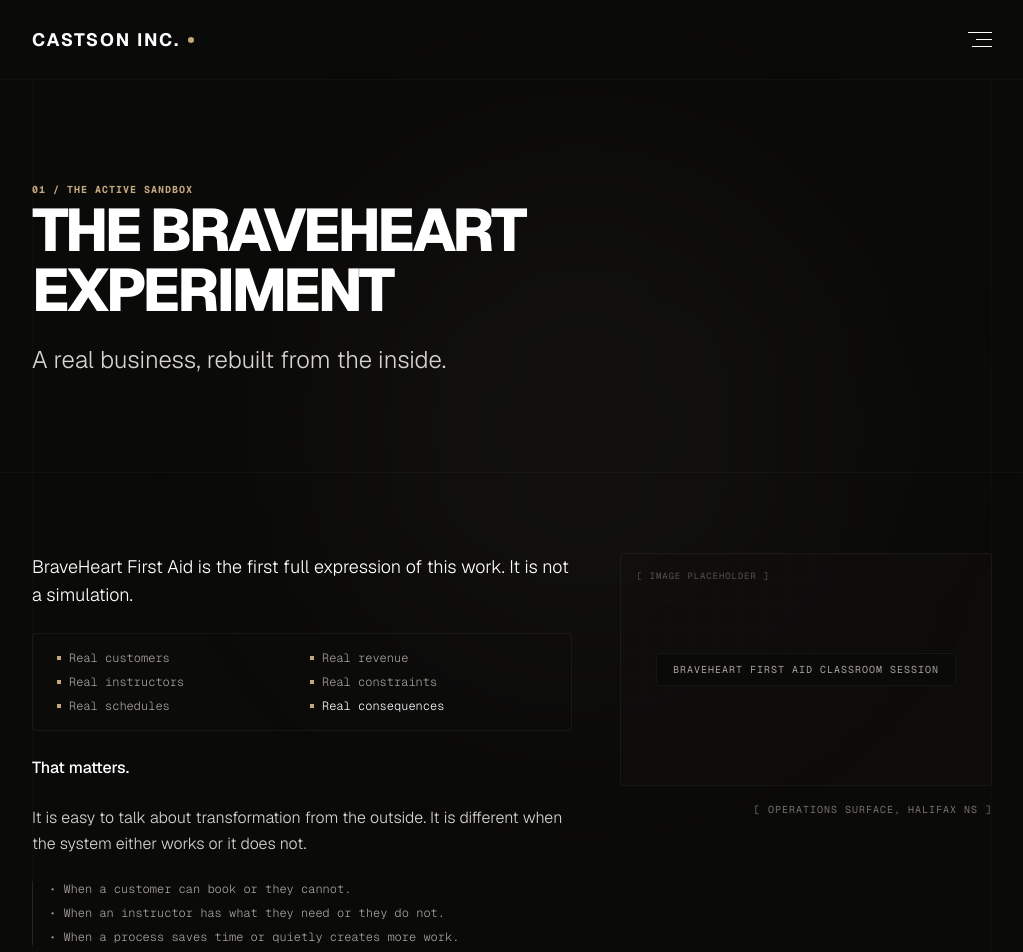
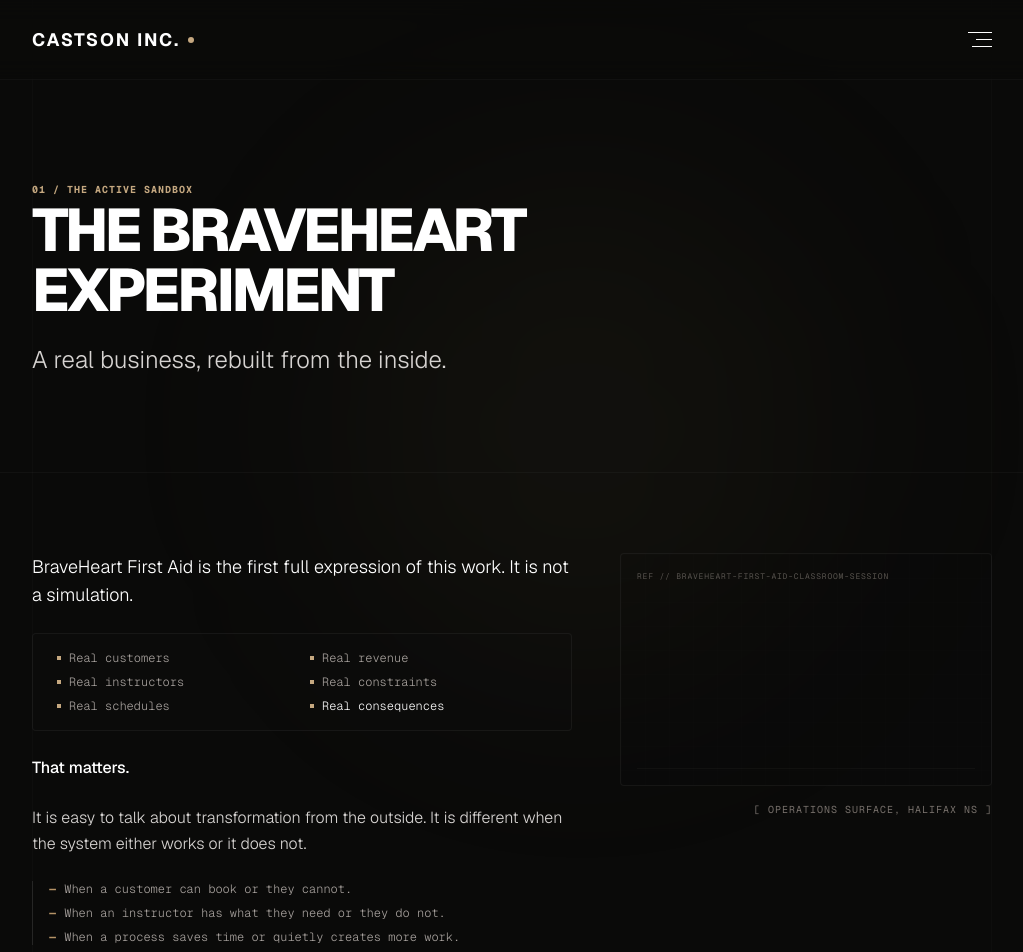
Before and after one commit to ee-prog/castson-site, a Next.js app: page /braveheart in a window 1280 px wide. Shown: the top 952 px of the page, without its empty margins (128-1151 px from the left). Built offline with nearby package versions, Linux system fonts and the light colour scheme.

Commit message:
chore: revise homepage hierarchy, fix formatting, and update positioning

```diff
--- a/src/app/about/page.tsx
+++ b/src/app/about/page.tsx
@@ -91,11 +91,20 @@ export default function About() {
               </ul>
             </div>
 
-            <p className="border-t border-white/5 pt-6 text-zinc-400 text-xs font-mono">
-              • <strong>BraveHeart</strong> is the initial proof.<br />
-              • <strong>Ripley</strong> is the operating layer.<br />
-              • <strong>castson.com</strong> is the record.
-            </p>
+            <div className="space-y-2 pt-6 border-t border-white/5 text-zinc-400 text-xs font-mono">
+              <div className="flex items-center gap-2">
+                <span className="h-1.5 w-1.5 bg-emerald-500 rounded-full shrink-0"></span>
+                <span><strong>BraveHeart</strong> is the initial proof.</span>
+              </div>
+              <div className="flex items-center gap-2">
+                <span className="h-1.5 w-1.5 bg-emerald-500 rounded-full shrink-0"></span>
+                <span><strong>Ripley</strong> is the operating layer.</span>
+              </div>
+              <div className="flex items-center gap-2">
+                <span className="h-1.5 w-1.5 bg-emerald-500 rounded-full shrink-0"></span>
+                <span><strong>castson.com</strong> is the record.</span>
+              </div>
+            </div>
 
           </div>
 
--- a/src/app/braveheart/page.tsx
+++ b/src/app/braveheart/page.tsx
@@ -4,13 +4,20 @@ import React from "react";
 import { ChevronRight } from "lucide-react";
 
 function ImagePlaceholder({ label }: { label: string }) {
+  const refCode = label
+    .toUpperCase()
+    .replace(/[^A-Z0-9\s]/g, "")
+    .trim()
+    .replace(/\s+/g, "-");
+
   return (
-    <div className="w-full aspect-[16/10] bg-zinc-900/40 border border-white/5 rounded-sm flex flex-col items-center justify-center p-6 relative overflow-hidden group theme-transition">
-      <div className="absolute inset-0 bg-[linear-gradient(to_right,#ffffff02_1px,transparent_1px),linear-gradient(to_bottom,#ffffff02_1px,transparent_1px)] bg-[size:1.5rem_1.5rem] pointer-events-none"></div>
-      <div className="absolute top-4 left-4 text-[9px] font-mono text-zinc-600 uppercase tracking-widest">[ Image Placeholder ]</div>
-      <span className="text-[10px] font-mono text-zinc-400 text-center tracking-widest uppercase px-4 py-2 border border-white/5 bg-zinc-950/80 rounded-sm relative z-10 group-hover:border-emerald-400/30 group-hover:text-emerald-400 transition-all duration-300">
-        {label}
+    <div className="w-full aspect-[16/10] bg-zinc-900/10 border border-white/5 rounded-sm flex flex-col justify-between p-4 relative overflow-hidden group theme-transition">
+      {/* Blueprint grid lines */}
+      <div className="absolute inset-0 bg-[linear-gradient(to_right,#ffffff01_1px,transparent_1px),linear-gradient(to_bottom,#ffffff01_1px,transparent_1px)] bg-[size:1.5rem_1.5rem] pointer-events-none"></div>
+      <span className="text-[8px] font-mono text-zinc-600 tracking-widest uppercase relative z-10 block">
+        REF // {refCode}
       </span>
+      <div className="w-full h-[1px] bg-white/[0.03] relative z-10"></div>
     </div>
   );
 }
@@ -94,10 +101,19 @@ export default function BraveHeart() {
                 It is easy to talk about transformation from the outside. It is different when the system either works or it does not.
               </p>
 
-              <ul className="space-y-2 text-xs font-mono text-zinc-400 pl-4 border-l border-white/10">
-                <li>• When a customer can book or they cannot.</li>
-                <li>• When an instructor has what they need or they do not.</li>
-                <li>• When a process saves time or quietly creates more work.</li>
+              <ul className="space-y-2 text-xs font-mono text-zinc-400 pl-4 border-l border-white/10 list-none">
+                <li className="flex items-start gap-2">
+                  <span className="text-emerald-500 font-bold shrink-0">—</span>
+                  <span>When a customer can book or they cannot.</span>
+                </li>
+                <li className="flex items-start gap-2">
+                  <span className="text-emerald-500 font-bold shrink-0">—</span>
+                  <span>When an instructor has what they need or they do not.</span>
+                </li>
+                <li className="flex items-start gap-2">
+                  <span className="text-emerald-500 font-bold shrink-0">—</span>
+                  <span>When a process saves time or quietly creates more work.</span>
+                </li>
               </ul>
 
               <p className="text-lg text-white font-medium pt-2">
@@ -259,23 +275,23 @@ export default function BraveHeart() {
 
                 <ul className="space-y-3 text-xs font-mono text-zinc-300">
                   <li className="flex items-start gap-2">
-                    <span className="text-emerald-500 font-bold">?</span>
+                    <span className="text-emerald-500 font-bold shrink-0">Q1 //</span>
                     <span>Can BraveHeart grow without becoming more complicated?</span>
                   </li>
                   <li className="flex items-start gap-2">
-                    <span className="text-emerald-500 font-bold">?</span>
+                    <span className="text-emerald-500 font-bold shrink-0">Q2 //</span>
                     <span>Can fewer decisions depend on me?</span>
                   </li>
                   <li className="flex items-start gap-2">
-                    <span className="text-emerald-500 font-bold">?</span>
+                    <span className="text-emerald-500 font-bold shrink-0">Q3 //</span>
                     <span>Can the business hold more of its own intelligence?</span>
                   </li>
                   <li className="flex items-start gap-2">
-                    <span className="text-emerald-500 font-bold">?</span>
+                    <span className="text-emerald-500 font-bold shrink-0">Q4 //</span>
                     <span>Can marketing, operations, finance, scheduling, and customer experience become part of the same living picture?</span>
                   </li>
                   <li className="flex items-start gap-2">
-                    <span className="text-white font-bold">?</span>
+                    <span className="text-white font-bold shrink-0">Q5 //</span>
                     <span className="text-white">Can a small service company operate with the leverage of a much larger one while staying human?</span>
                   </li>
                 </ul>
--- a/src/app/contact/page.tsx
+++ b/src/app/contact/page.tsx
@@ -70,7 +70,7 @@ export default function Contact() {
                   "A builder interested in hospitality, tourism, and legacy brands."
                 ].map((item, idx) => (
                   <div key={idx} className="flex items-start gap-2.5 p-3.5 border border-white/5 bg-zinc-900/20 rounded-sm">
-                    <span className="text-emerald-400 font-bold mt-0.5">•</span>
+                    <span className="text-emerald-400 font-bold mt-0.5">—</span>
                     <span>{item}</span>
                   </div>
                 ))}
--- a/src/app/now/page.tsx
+++ b/src/app/now/page.tsx
@@ -4,13 +4,20 @@ import React from "react";
 import { ChevronRight } from "lucide-react";
 
 function ImagePlaceholder({ label }: { label: string }) {
+  const refCode = label
+    .toUpperCase()
+    .replace(/[^A-Z0-9\s]/g, "")
+    .trim()
+    .replace(/\s+/g, "-");
+
   return (
-    <div className="w-full aspect-[16/10] bg-zinc-900/40 border border-white/5 rounded-sm flex flex-col items-center justify-center p-6 relative overflow-hidden group theme-transition">
-      <div className="absolute inset-0 bg-[linear-gradient(to_right,#ffffff02_1px,transparent_1px),linear-gradient(to_bottom,#ffffff02_1px,transparent_1px)] bg-[size:1.5rem_1.5rem] pointer-events-none"></div>
-      <div className="absolute top-4 left-4 text-[9px] font-mono text-zinc-600 uppercase tracking-widest">[ Image Placeholder ]</div>
-      <span className="text-[10px] font-mono text-zinc-400 text-center tracking-widest uppercase px-4 py-2 border border-white/5 bg-zinc-950/80 rounded-sm relative z-10 group-hover:border-emerald-400/30 group-hover:text-emerald-400 transition-all duration-300">
-        {label}
+    <div className="w-full aspect-[16/10] bg-zinc-900/10 border border-white/5 rounded-sm flex flex-col justify-between p-4 relative overflow-hidden group theme-transition">
+      {/* Blueprint grid lines */}
+      <div className="absolute inset-0 bg-[linear-gradient(to_right,#ffffff01_1px,transparent_1px),linear-gradient(to_bottom,#ffffff01_1px,transparent_1px)] bg-[size:1.5rem_1.5rem] pointer-events-none"></div>
+      <span className="text-[8px] font-mono text-zinc-600 tracking-widest uppercase relative z-10 block">
+        REF // {refCode}
       </span>
+      <div className="w-full h-[1px] bg-white/[0.03] relative z-10"></div>
     </div>
   );
 }
@@ -125,7 +132,7 @@ export default function Now() {
                   "What should be removed entirely?"
                 ].map((q, idx) => (
                   <li key={idx} className="flex gap-2.5 items-start">
-                    <span className="text-emerald-500 font-bold font-mono">?</span>
+                    <span className="text-emerald-500 font-bold font-mono shrink-0">Q{idx + 1} {"//"}</span>
                     <span>{q}</span>
                   </li>
                 ))}
--- a/src/app/page.tsx
+++ b/src/app/page.tsx
@@ -5,14 +5,20 @@ import Link from "next/link";
 import { ArrowRight, ChevronRight } from "lucide-react";
 
 function ImagePlaceholder({ label }: { label: string }) {
+  const refCode = label
+    .toUpperCase()
+    .replace(/[^A-Z0-9\s]/g, "")
+    .trim()
+    .replace(/\s+/g, "-");
+
   return (
-    <div className="w-full aspect-[16/10] bg-zinc-900/40 border border-white/5 rounded-sm flex flex-col items-center justify-center p-6 relative overflow-hidden group theme-transition">
+    <div className="w-full aspect-[16/10] bg-zinc-900/10 border border-white/5 rounded-sm flex flex-col justify-between p-4 relative overflow-hidden group theme-transition">
       {/* Blueprint grid lines */}
-      <div className="absolute inset-0 bg-[linear-gradient(to_right,#ffffff02_1px,transparent_1px),linear-gradient(to_bottom,#ffffff02_1px,transparent_1px)] bg-[size:1.5rem_1.5rem] pointer-events-none"></div>
-      <div className="absolute top-4 left-4 text-[9px] font-mono text-zinc-600 uppercase tracking-widest">[ Image Placeholder ]</div>
-      <span className="text-[10px] font-mono text-zinc-400 text-center tracking-widest uppercase px-4 py-2 border border-white/5 bg-zinc-950/80 rounded-sm relative z-10 group-hover:border-emerald-400/30 group-hover:text-emerald-400 transition-all duration-300">
-        {label}
+      <div className="absolute inset-0 bg-[linear-gradient(to_right,#ffffff01_1px,transparent_1px),linear-gradient(to_bottom,#ffffff01_1px,transparent_1px)] bg-[size:1.5rem_1.5rem] pointer-events-none"></div>
+      <span className="text-[8px] font-mono text-zinc-600 tracking-widest uppercase relative z-10 block">
+        REF // {refCode}
       </span>
+      <div className="w-full h-[1px] bg-white/[0.03] relative z-10"></div>
     </div>
   );
 }
@@ -39,16 +45,20 @@ export default function Home() {
             {/* Eyebrow status pill */}
             <div className="inline-flex items-center gap-2 rounded-full border border-emerald-500/20 bg-emerald-500/[0.02] px-3 py-1 text-[9px] font-bold uppercase tracking-widest text-emerald-400 font-mono">
               <span className="h-1.5 w-1.5 rounded-full bg-emerald-400 animate-ping"></span>
-              <span>Castson Inc.</span>
+              <span>Eli Castson</span>
             </div>
 
             {/* Title */}
             <h1 className="text-4xl sm:text-6xl font-extrabold uppercase tracking-tighter text-white leading-none font-display fade-up-element visible">
-              Building from first principles.
+              Eli Castson
             </h1>
 
             <p className="text-lg sm:text-xl text-zinc-300 font-light leading-relaxed max-w-2xl pt-2">
-              Castson Inc. builds and partners with place-based experience brands rooted in service, taste, and story. The work is creative on the surface and operational underneath.
+              Eli Castson builds and partners with place-based experience brands rooted in service, taste, and story.
+            </p>
+
+            <p className="text-sm sm:text-base text-zinc-400 font-mono tracking-wide max-w-2xl pt-1">
+              Castson Inc. is the vehicle. BraveHeart is the first proof. Ripley is the operating layer.
             </p>
 
             <div className="flex flex-wrap items-center gap-x-6 gap-y-2 text-[10px] font-mono text-zinc-500 uppercase tracking-widest pt-2">
@@ -417,13 +427,28 @@ export default function Home() {
                 The model is straightforward:
               </p>
 
-              <div className="space-y-3 pl-4 border-l border-white/10 text-xs font-mono text-zinc-400">
-                <p>• Find businesses with real taste, service, place, or reputation.</p>
-                <p>• Preserve what makes them distinct.</p>
-                <p>• Strengthen the story and standards.</p>
-                <p>• Build the systems behind the experience.</p>
-                <p>• Make the business more capable without making it generic.</p>
-              </div>
+              <ul className="space-y-3 pl-4 border-l border-white/10 text-xs font-mono text-zinc-400 list-none">
+                <li className="flex items-start gap-2">
+                  <span className="text-emerald-500 font-bold shrink-0">—</span>
+                  <span>Find businesses with real taste, service, place, or reputation.</span>
+                </li>
+                <li className="flex items-start gap-2">
+                  <span className="text-emerald-500 font-bold shrink-0">—</span>
+                  <span>Preserve what makes them distinct.</span>
+                </li>
+                <li className="flex items-start gap-2">
+                  <span className="text-emerald-500 font-bold shrink-0">—</span>
+                  <span>Strengthen the story and standards.</span>
+                </li>
+                <li className="flex items-start gap-2">
+                  <span className="text-emerald-500 font-bold shrink-0">—</span>
+                  <span>Build the systems behind the experience.</span>
+                </li>
+                <li className="flex items-start gap-2">
+                  <span className="text-emerald-500 font-bold shrink-0">—</span>
+                  <span>Make the business more capable without making it generic.</span>
+                </li>
+              </ul>
 
               <div className="space-y-3 border-t border-white/5 pt-4 text-zinc-400">
                 <p className="text-white font-medium">
@@ -432,13 +457,27 @@ export default function Home() {
                 <p>
                   The focus is quiet:
                 </p>
-                <div className="grid grid-cols-2 gap-1.5 text-xs font-mono text-zinc-400 pl-4">
-                  <div>• Place</div>
-                  <div>• Service</div>
-                  <div>• Standards</div>
-                  <div>• Story</div>
-                  <div>• Ownership</div>
-                  <div>• Operating Systems</div>
+                <div className="grid grid-cols-2 gap-x-4 gap-y-2 text-xs font-mono text-zinc-400 pl-4">
+                  <div className="flex items-center gap-2">
+                    <span className="h-1 w-1 bg-emerald-500 rounded-full shrink-0"></span>
+                    <span>Place-Based Brands</span>
+                  </div>
+                  <div className="flex items-center gap-2">
+                    <span className="h-1 w-1 bg-emerald-500 rounded-full shrink-0"></span>
+                    <span>Service & Standards</span>
+                  </div>
+                  <div className="flex items-center gap-2">
+                    <span className="h-1 w-1 bg-emerald-500 rounded-full shrink-0"></span>
+                    <span>Operating Systems</span>
+                  </div>
+                  <div className="flex items-center gap-2">
+                    <span className="h-1 w-1 bg-emerald-500 rounded-full shrink-0"></span>
+                    <span>Story</span>
+                  </div>
+                  <div className="flex items-center gap-2">
+                    <span className="h-1 w-1 bg-emerald-500 rounded-full shrink-0"></span>
+                    <span>Ownership</span>
+                  </div>
                 </div>
               </div>
 
@@ -458,27 +497,27 @@ export default function Home() {
 
                 <ul className="space-y-4 text-xs font-mono text-zinc-400">
                   <li className="flex items-start gap-2">
-                    <span className="text-emerald-400 font-bold">?</span>
+                    <span className="text-emerald-400 font-bold shrink-0">Q1 //</span>
                     <span>What makes a place worth travelling for?</span>
                   </li>
                   <li className="flex items-start gap-2">
-                    <span className="text-emerald-400 font-bold">?</span>
+                    <span className="text-emerald-400 font-bold shrink-0">Q2 //</span>
                     <span>How do you scale care without making it feel standardized?</span>
                   </li>
                   <li className="flex items-start gap-2">
-                    <span className="text-emerald-400 font-bold">?</span>
+                    <span className="text-emerald-400 font-bold shrink-0">Q3 //</span>
                     <span>Can better systems make hospitality feel more human, not less?</span>
                   </li>
                   <li className="flex items-start gap-2">
-                    <span className="text-emerald-400 font-bold">?</span>
+                    <span className="text-emerald-400 font-bold shrink-0">Q4 //</span>
                     <span>How do you preserve the character of a place while making the business stronger?</span>
                   </li>
                   <li className="flex items-start gap-2">
-                    <span className="text-emerald-400 font-bold">?</span>
+                    <span className="text-emerald-400 font-bold shrink-0">Q5 //</span>
                     <span>What should technology handle quietly, and what should remain human?</span>
                   </li>
                   <li className="flex items-start gap-2">
-                    <span className="text-emerald-400 font-bold">?</span>
+                    <span className="text-emerald-400 font-bold shrink-0">Q6 //</span>
                     <span>How do you build operational leverage that makes a brand more distinctive, not more generic?</span>
                   </li>
                 </ul>
--- a/src/app/ripley/page.tsx
+++ b/src/app/ripley/page.tsx
@@ -4,13 +4,20 @@ import React from "react";
 import { ChevronRight } from "lucide-react";
 
 function ImagePlaceholder({ label }: { label: string }) {
+  const refCode = label
+    .toUpperCase()
+    .replace(/[^A-Z0-9\s]/g, "")
+    .trim()
+    .replace(/\s+/g, "-");
+
   return (
-    <div className="w-full aspect-[16/10] bg-zinc-900/40 border border-white/5 rounded-sm flex flex-col items-center justify-center p-6 relative overflow-hidden group theme-transition">
-      <div className="absolute inset-0 bg-[linear-gradient(to_right,#ffffff02_1px,transparent_1px),linear-gradient(to_bottom,#ffffff02_1px,transparent_1px)] bg-[size:1.5rem_1.5rem] pointer-events-none"></div>
-      <div className="absolute top-4 left-4 text-[9px] font-mono text-zinc-600 uppercase tracking-widest">[ Image Placeholder ]</div>
-      <span className="text-[10px] font-mono text-zinc-400 text-center tracking-widest uppercase px-4 py-2 border border-white/5 bg-zinc-950/80 rounded-sm relative z-10 group-hover:border-emerald-400/30 group-hover:text-emerald-400 transition-all duration-300">
-        {label}
+    <div className="w-full aspect-[16/10] bg-zinc-900/10 border border-white/5 rounded-sm flex flex-col justify-between p-4 relative overflow-hidden group theme-transition">
+      {/* Blueprint grid lines */}
+      <div className="absolute inset-0 bg-[linear-gradient(to_right,#ffffff01_1px,transparent_1px),linear-gradient(to_bottom,#ffffff01_1px,transparent_1px)] bg-[size:1.5rem_1.5rem] pointer-events-none"></div>
+      <span className="text-[8px] font-mono text-zinc-600 tracking-widest uppercase relative z-10 block">
+        REF // {refCode}
       </span>
+      <div className="w-full h-[1px] bg-white/[0.03] relative z-10"></div>
     </div>
   );
 }
--- a/src/components/footer.tsx
+++ b/src/components/footer.tsx
@@ -5,7 +5,7 @@ export default function Footer() {
   const year = new Date().getFullYear();
 
   return (
-    <footer className="border-t border-white/5 bg-zinc-950 py-16 text-zinc-500 theme-transition">
+    <footer className="border-t border-white/5 bg-zinc-950 py-16 text-zinc-500 theme-transition mt-auto">
       <div className="mx-auto max-w-5xl px-4 sm:px-6 lg:px-8">
         <div className="grid grid-cols-1 md:grid-cols-3 gap-12 md:gap-8 items-start">
 
@@ -39,7 +39,7 @@ export default function Footer() {
           {/* Summary / Contact Col */}
           <div className="space-y-4">
             <p className="text-xs text-zinc-400 leading-relaxed font-light">
-              For owners, investors, operators, executives, and builders interested in meaningful service businesses and the next era of operational leverage.
+              For owners, investors, operators, executives, and builders interested in place-based experience brands, service standards, and operational systems.
             </p>
             <div className="pt-2">
               <a
--- a/src/components/navbar.tsx
+++ b/src/components/navbar.tsx
@@ -158,9 +158,9 @@ export default function Navbar() {
                 [Focus]
               </span>
               <p className="text-xs text-zinc-400 leading-relaxed font-light mt-2">
-                AI Operating Models<br />
-                Systems Integration<br />
-                Workflow Orchestration
+                Place-Based Brands<br />
+                Service & Standards<br />
+                Operating Systems
               </p>
             </div>
 
```
Also changed, not shown: src/app/layout.tsx (+11 -11 lines).
